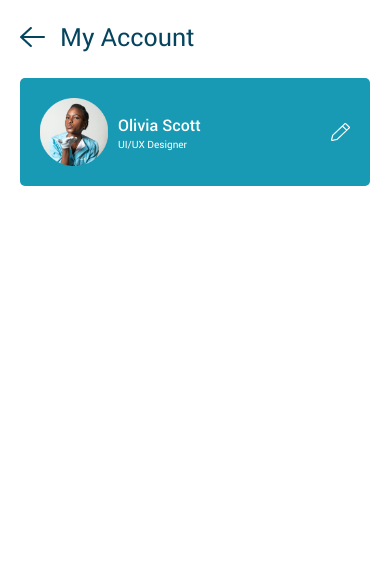
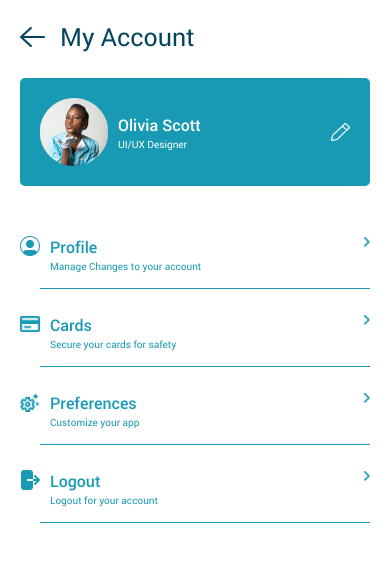
Before and after one commit to TidbitsJS/Pario, a React Native app: screen /Profile in a window 390 px wide. Shown: the top 562 px of the page. Built offline with nearby package versions, Linux system fonts and the light colour scheme.

Commit message:
profile screen complete

```diff
--- /dev/null
+++ b/src/components/SettingCard.js
@@ -0,0 +1,57 @@
+import React from "react";
+import { View, Text, TouchableOpacity, Image } from "react-native";
+
+import { COLORS, FONTS, icons } from "../constants";
+
+const SettingCard = ({ icon, title, subtitle }) => {
+  return (
+    <TouchableOpacity style={{ flexDirection: "row", marginBottom: 25 }}>
+      <Image
+        source={icon}
+        resizeMode="contain"
+        style={{ width: 20, height: 20 }}
+      />
+      <View
+        style={{
+          flex: 1,
+          flexDirection: "row",
+          paddingBottom: 15,
+          borderBottomWidth: 1,
+          borderBottomColor: COLORS.primary,
+        }}
+      >
+        <View style={{ flex: 1, justifyContent: "center", marginLeft: 10 }}>
+          <Text
+            style={{
+              fontFamily: FONTS.medium,
+              color: COLORS.primary,
+              fontSize: 16,
+            }}
+          >
+            {title}
+          </Text>
+          <Text
+            style={{
+              fontFamily: FONTS.regular,
+              color: COLORS.primary,
+              fontSize: 10,
+              marginTop: 3,
+            }}
+          >
+            {subtitle}
+          </Text>
+        </View>
+
+        <TouchableOpacity>
+          <Image
+            source={icons.nextArrow}
+            resizeMode="contain"
+            style={{ width: 6, height: 11 }}
+          />
+        </TouchableOpacity>
+      </View>
+    </TouchableOpacity>
+  );
+};
+
+export default SettingCard;
--- a/src/components/index.js
+++ b/src/components/index.js
@@ -2,5 +2,12 @@ import ServiceCard from "./ServiceCard";
 import SavedPlanCard from "./SavedPlanCard";
 import CustomButton from "./CustomButton";
 import NotificationCard from "./NotificationCard";
+import SettingCard from "./SettingCard";
 
-export { ServiceCard, SavedPlanCard, CustomButton, NotificationCard };
+export {
+  ServiceCard,
+  SavedPlanCard,
+  CustomButton,
+  NotificationCard,
+  SettingCard,
+};
--- a/src/constants/index.js
+++ b/src/constants/index.js
@@ -120,4 +120,40 @@ const notifications = [
   },
 ];
 
-export { images, icons, COLORS, FONTS, services, savedPlans, notifications };
+const settings = [
+  {
+    id: `setting-1`,
+    icon: icons.user,
+    title: "Profile",
+    subtitle: "Manage Changes to your account",
+  },
+  {
+    id: `setting-2`,
+    icon: icons.cards,
+    title: "Cards",
+    subtitle: "Secure your cards for safety",
+  },
+  {
+    id: `setting-3`,
+    icon: icons.settings,
+    title: "Preferences",
+    subtitle: "Customize your app",
+  },
+  {
+    id: `setting-4`,
+    icon: icons.logout,
+    title: "Logout",
+    subtitle: "Logout for your account",
+  },
+];
+
+export {
+  images,
+  icons,
+  COLORS,
+  FONTS,
+  services,
+  savedPlans,
+  notifications,
+  settings,
+};
--- a/src/screens/Profile.js
+++ b/src/screens/Profile.js
@@ -8,8 +8,9 @@ import {
   Image,
   StatusBar,
 } from "react-native";
+import { SettingCard } from "../components";
 
-import { COLORS, FONTS, icons, images } from "../constants";
+import { COLORS, FONTS, icons, images, settings } from "../constants";
 
 const Profile = ({ navigation }) => {
   return (
@@ -85,6 +86,12 @@ const Profile = ({ navigation }) => {
               />
             </TouchableOpacity>
           </View>
+
+          <View style={{ marginTop: 50 }}>
+            {settings.map((setting) => (
+              <SettingCard key={setting.id} {...setting} />
+            ))}
+          </View>
         </View>
       </ScrollView>
     </SafeAreaView>
```
